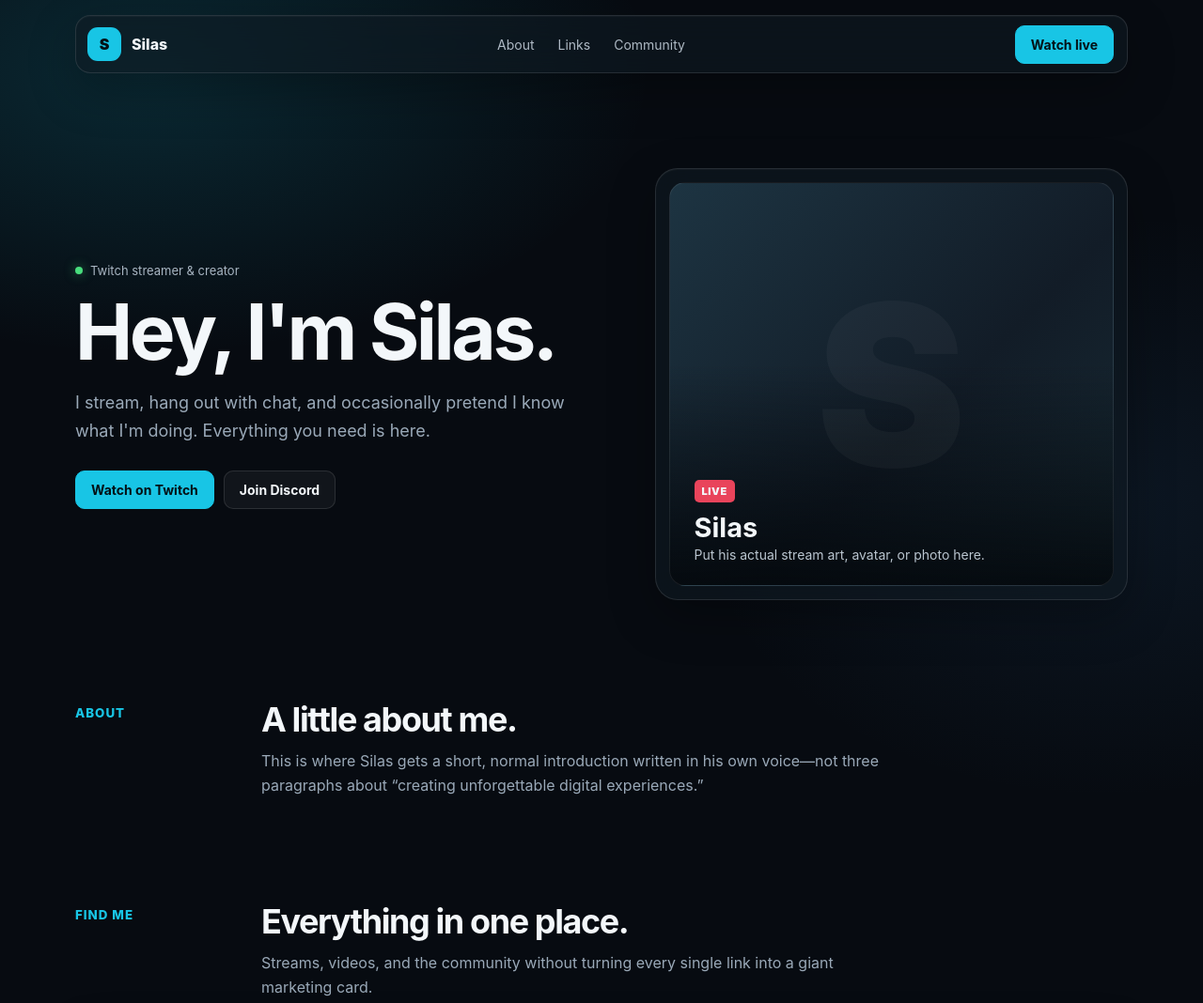
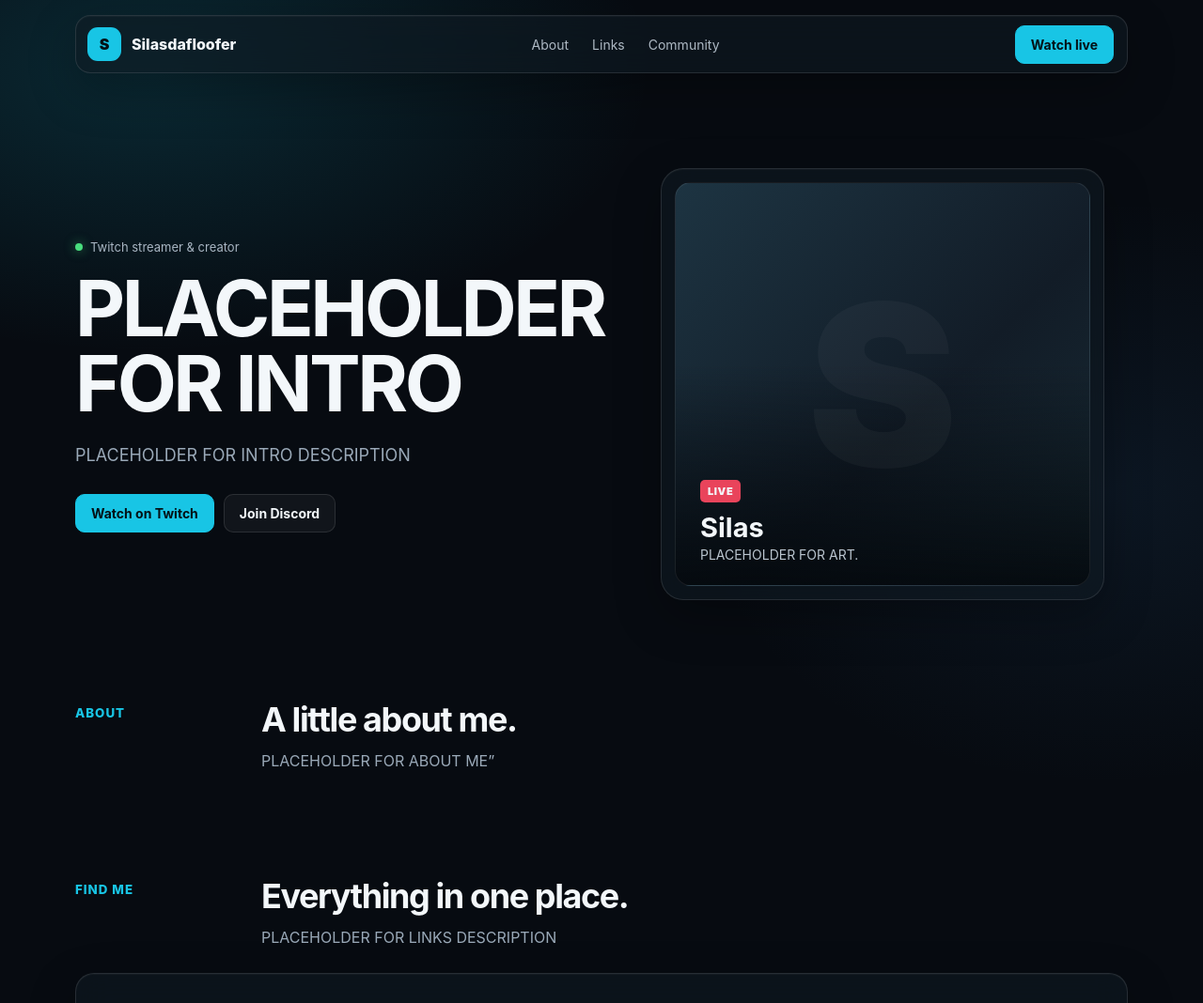
Before and after one commit to BloxPanel/SilasSite, a plain HTML site: page index.html in a window 1280 px wide. Shown: the top 1068 px of the page at 94% size. Drawn offline with Linux system fonts and the light colour scheme.

Commit message:
Update branding and placeholders in index.html

```diff
--- a/index.html
+++ b/index.html
@@ -130,7 +130,7 @@ footer{padding:0 0 35px}
 <body>
 <header>
   <div class="shell nav glass">
-    <a class="brand" href="#"><span class="logo">S</span> Silas</a>
+    <a class="brand" href="#"><span class="logo">S</span> Silasdafloofer</a>
     <nav class="links">
       <a href="#about">About</a>
       <a href="#links">Links</a>
@@ -144,11 +144,11 @@ footer{padding:0 0 35px}
   <div class="hero">
     <div class="hero-copy">
       <div class="status"><i></i> Twitch streamer & creator</div>
-      <h1>Hey, I'm Silas.</h1>
-      <p>I stream, hang out with chat, and occasionally pretend I know what I'm doing. Everything you need is here.</p>
+      <h1>PLACEHOLDER FOR INTRO</h1>
+      <p>PLACEHOLDER FOR INTRO DESCRIPTION</p>
       <div class="actions">
         <a class="btn primary" href="https://twitch.tv/silasdafloofer" target="_blank">Watch on Twitch</a>
-        <a class="btn" href="#">Join Discord</a>
+        <a class="btn" href="https://discord.gg/QwJJ2M877z" target="_blank">Join Discord</a>
       </div>
     </div>
     <div class="visual glass">
@@ -156,7 +156,7 @@ footer{padding:0 0 35px}
         <div class="visual-copy">
           <span class="live">LIVE</span>
           <h2>Silas</h2>
-          <p>Put his actual stream art, avatar, or photo here.</p>
+          <p>PLACEHOLDER FOR ART.</p>
         </div>
       </div>
     </div>
@@ -167,7 +167,7 @@ footer{padding:0 0 35px}
       <small>ABOUT</small>
       <div>
         <h2>A little about me.</h2>
-        <p>This is where Silas gets a short, normal introduction written in his own voice—not three paragraphs about “creating unforgettable digital experiences.”</p>
+        <p>PLACEHOLDER FOR ABOUT ME”</p>
       </div>
     </div>
   </section>
@@ -177,13 +177,13 @@ footer{padding:0 0 35px}
       <small>FIND ME</small>
       <div>
         <h2>Everything in one place.</h2>
-        <p>Streams, videos, and the community without turning every single link into a giant marketing card.</p>
+        <p>PLACEHOLDER FOR LINKS DESCRIPTION</p>
       </div>
     </div>
     <div class="links-panel glass">
-      <div class="row"><strong>Twitch</strong><span>Streams and live chat.</span><a href="#">Open →</a></div>
-      <div class="row"><strong>YouTube</strong><span>Highlights, clips, and uploads.</span><a href="#">Open →</a></div>
-      <div class="row"><strong>Discord</strong><span>Hang out when the stream is offline.</span><a href="#">Join →</a></div>
+      <div class="row"><strong>Twitch</strong><span>Streams and live chat.</span><a href="https://twitch.tv/silasdafloofer" target="_blank">Open →</a></div>
+      <div class="row"><strong>YouTube</strong><span>Highlights, clips, and uploads.</span><a href="https://www.youtube.com/@silasvrc" target="_blank">Open →</a></div>
+      <div class="row"><strong>Discord</strong><span>Hang out when the stream is offline.</span><a href="https://discord.gg/QwJJ2M877z" target="_blank">Join →</a></div>
     </div>
   </section>
 
@@ -193,7 +193,7 @@ footer{padding:0 0 35px}
         <small style="color:var(--cyan);font-weight:800;letter-spacing:1px">COMMUNITY</small>
         <h2>Still here?</h2>
         <p>Then you may as well join us. Stream updates, random conversations, clips, and whatever else is happening that day.</p>
-        <div class="actions"><a class="btn primary" href="#">Join the Discord</a></div>
+        <div class="actions"><a class="btn primary" href="https://discord.gg/QwJJ2M877z" target="_blank">Join the Discord</a></div>
       </div>
       <div class="mini">
         <div><strong>Live streams</strong><span>Catch Silas on Twitch.</span></div>
```
